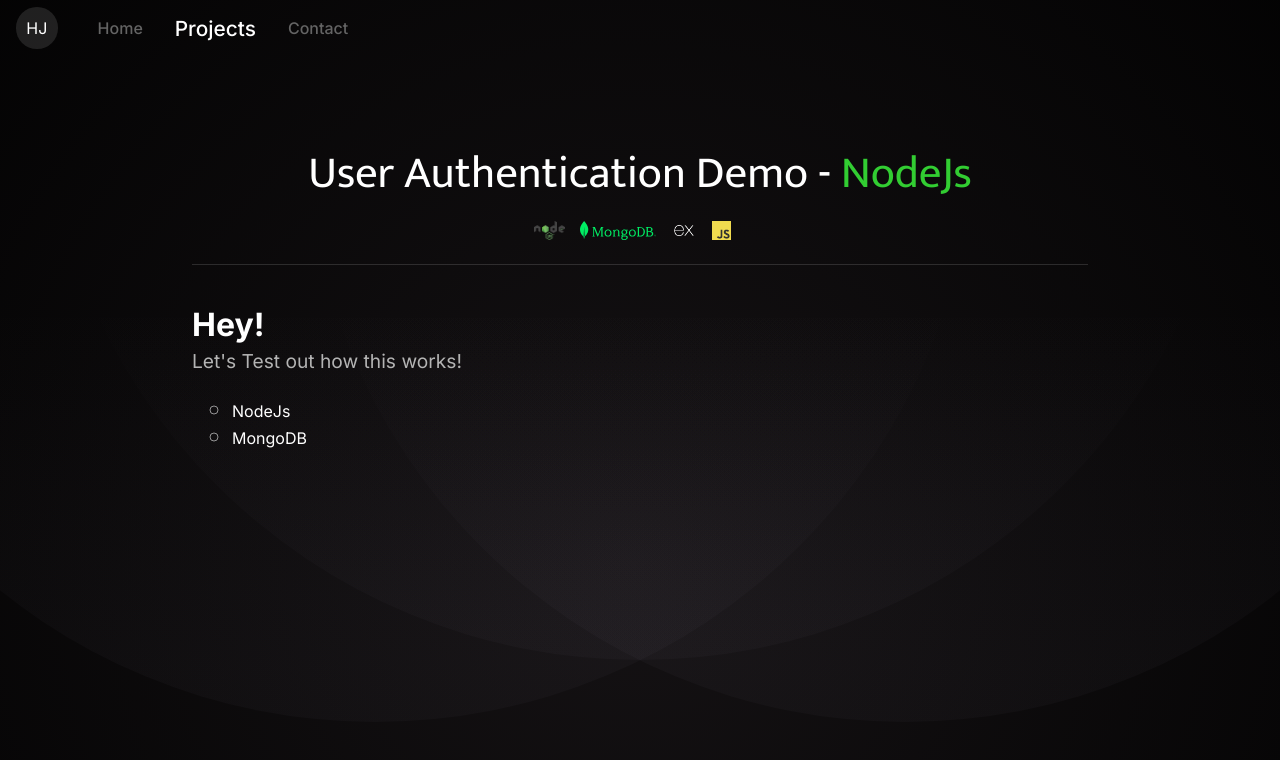
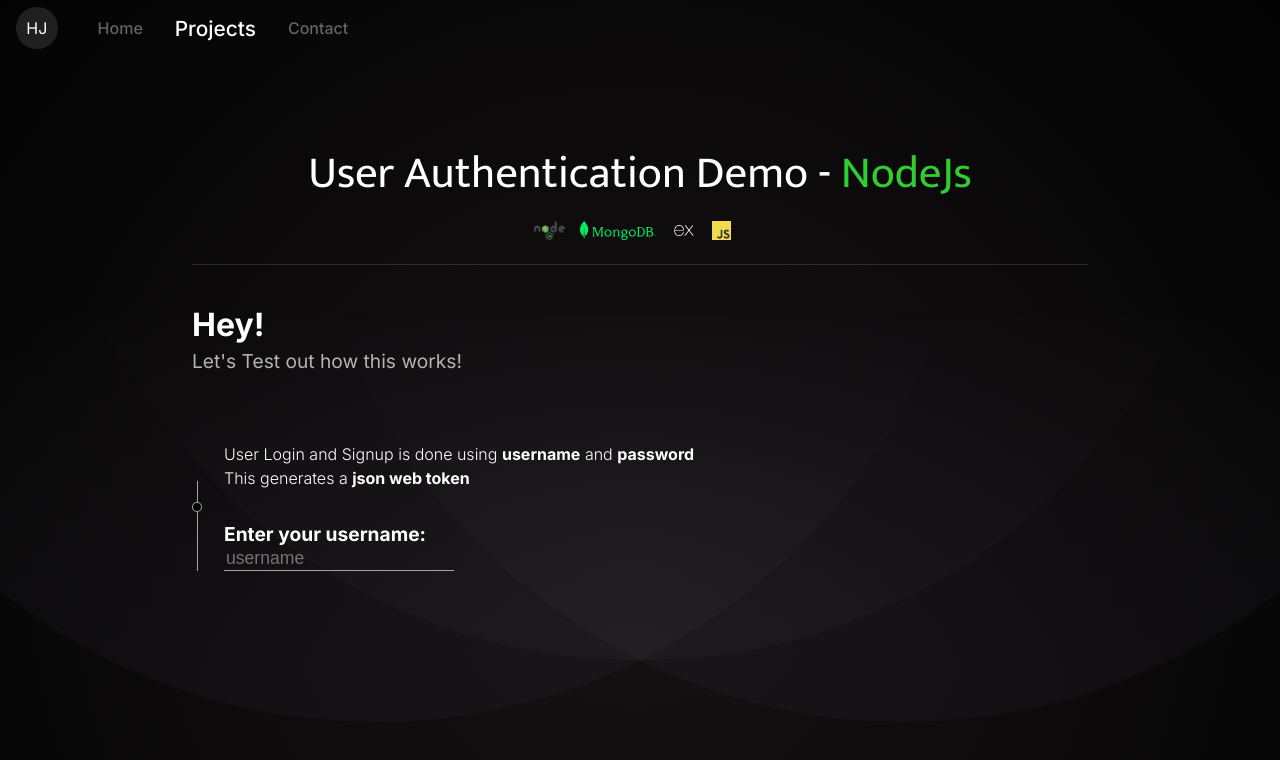
Before and after one commit to ItsHyde-dev/Web-Portfolio, a React (Create React App) app: page /projects/nodeApiTest in a window 1280 px wide. Shown: the top 760 px of the page. Built offline with nearby package versions, Linux system fonts and the light colour scheme.

Commit message:
made some changes to the ui in node rest api test

```diff
--- a/src/components/code-test-pages/node-rest-api/node-rest-api-test-page.tsx
+++ b/src/components/code-test-pages/node-rest-api/node-rest-api-test-page.tsx
@@ -5,6 +5,7 @@ import animation from '../../../common/styles/animations.module.css'
 import position from '../../../common/styles/positioning.module.css'
 import techMap from '../../projects/techMap'
 import logoStyles from '../../../common/styles/logo.module.css'
+import areas from './sample-code-areas';
 
 export default function NodeRestApiTestPage() {
 
@@ -46,11 +47,25 @@ export default function NodeRestApiTestPage() {
             </div>
 
             <section className={styles.test_area}>
-               <ul className={styles.step_list}>
-                   <li>NodeJs</li>
-                   <li>MongoDB</li>
-               </ul>
+
+                {
+                    areas.map(area => {
+                        return connectedUl({ element: area })
+                    })
+                }
+
             </section>
         </div>
     )
 }
+
+function connectedUl({ element }: { element: any }) {
+    return (
+        <div className={styles.connected_ul_li_container}>
+            <div className={styles.connected_ul_bullet} >
+                <div className={styles.connected_ul_bullet_marker} />
+            </div>
+            <div className={styles.connected_ul_li}>{element}</div>
+        </div>
+    )
+}
--- a/src/components/code-test-pages/node-rest-api/node-rest-api-test.module.css
+++ b/src/components/code-test-pages/node-rest-api/node-rest-api-test.module.css
@@ -56,6 +56,8 @@
     display: flex;
     width: 70%;
     margin: auto;
+    margin-top: 4rem;
+    flex-direction: column;
 }
 
 @media (width < 768px) {
@@ -64,4 +66,81 @@
     }
 }
 
-/* use before with a div to create the connected bullets thing */
+.connected_ul {
+    font-size: 1rem;
+    position: relative;
+}
+
+.connected_ul::before {
+    content: "";
+    position: absolute;
+    top: 52px;
+    left: 0;
+    width: 1px;
+    height: 100%;
+}
+
+.connected_ul_li_container {
+    display: flex;
+    flex-direction: row;
+    align-items: center;
+    position: relative;
+}
+
+.connected_ul_bullet {
+    position: absolute;
+    height: 100%;
+    display: flex;
+    align-items: center;
+    justify-content: center;
+}
+
+.connected_ul_bullet_marker {
+    border: 1px solid rgba(180, 180, 180, 0.9);
+    background-color: black;
+    border-radius: 50%;
+    aspect-ratio: 1/1;
+    width: 0.5rem;
+    display: flex;
+}
+
+.connected_ul_bullet::before {
+    content: "";
+    position: absolute;
+    width: 1px;
+    height: 100%;
+    background-color: rgba(180, 180, 180, 0.9);
+    z-index: -1;
+}
+
+.connected_ul_li {
+    margin-left: 2rem;
+    font-size: 1rem;
+}
+
+.test_area > .connected_ul_li_container:first-child > .connected_ul_bullet:first-child::before {
+    height: 70%;
+    top: 30%;
+}
+
+.code_area_text {
+    font-size: 1rem;
+    font-weight: 300;
+    line-height: 1.5rem;
+}
+
+.signup_start {
+    margin-top: 2rem;
+    font-size: 1.2rem;
+    font-weight: bold;
+}
+
+.input {
+    background-color: transparent;
+    border: none;
+    color: white;
+    font-size: 1.1rem;
+    text-align: left;
+    border-bottom: 1px solid rgba(180, 180, 180, 0.9);
+    outline: none;
+}
--- /dev/null
+++ b/src/components/code-test-pages/node-rest-api/sample-code-areas.tsx
@@ -0,0 +1,17 @@
+import styles from './node-rest-api-test.module.css'
+
+const introArea =
+    <div className={styles.code_area_text}>
+        User Login and Signup is done using <b>username</b> and <b>password</b> <br />
+        This generates a  <b>json web token</b>
+        <div className={styles.signup_start}>Enter your username: </div>
+        <input type="text" placeholder="username" className={styles.input}/>
+    </div>
+
+
+
+const areas = [
+    introArea
+]
+
+export default areas;
```
